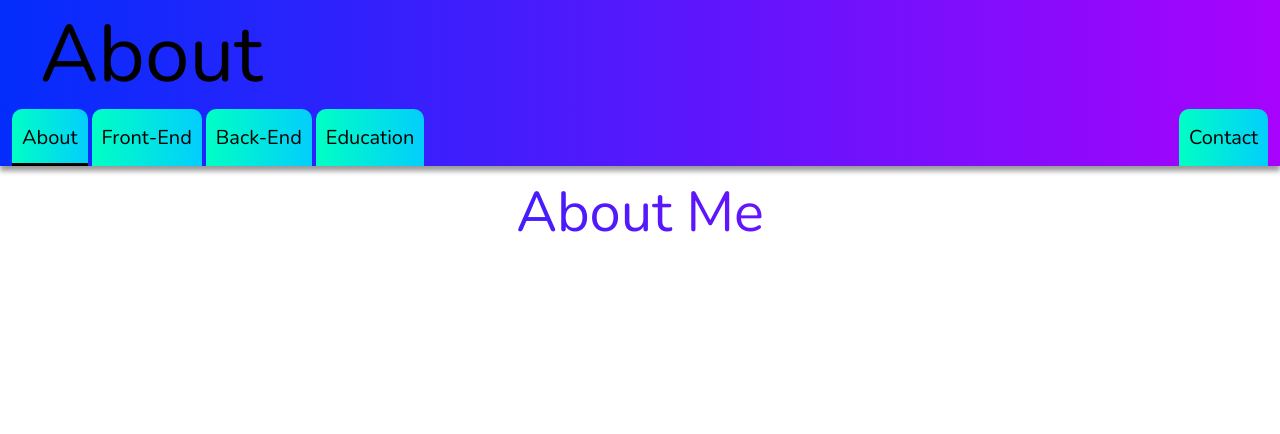
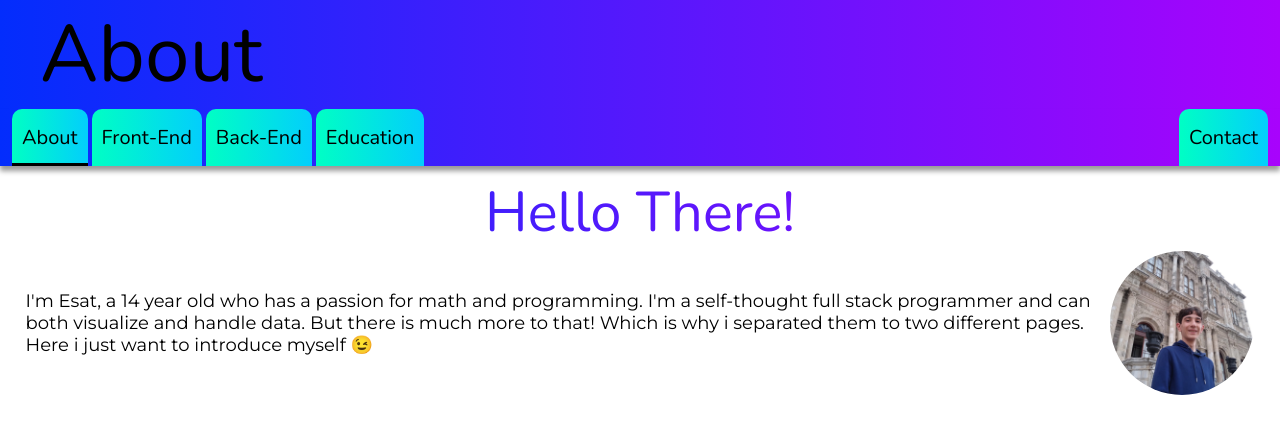
Before and after one commit to Esat-Karakaya/esat-karakaya.github.io, a React (Vite) app: page / in a window 1280 px wide. Shown: the top 434 px of the page. Built offline with nearby package versions, Linux system fonts and the light colour scheme.

Commit message:
first paragraph done

```diff
--- a/index.html
+++ b/index.html
@@ -5,7 +5,7 @@
     <link rel="shortcut icon" href="/favicon.svg" type="image/svg+xml" />
     <link rel="preconnect" href="https://fonts.googleapis.com">
     <link rel="preconnect" href="https://fonts.gstatic.com" crossorigin>
-    <link href="https://fonts.googleapis.com/css2?family=Manrope&family=Nunito&display=swap" rel="stylesheet">
+    <link href="https://fonts.googleapis.com/css2?family=Nunito&family=Montserrat&display=swap" rel="stylesheet">
     <meta name="viewport" content="width=device-width, initial-scale=1.0" />
     <title>Esat Karakaya</title>
   </head>
--- a/src/components/pageContainer/pageContainer.jsx
+++ b/src/components/pageContainer/pageContainer.jsx
@@ -2,7 +2,7 @@ import BackEnd from "../pages/Back-End";
 import FrontEnd from "../pages/Front-End";
 import About from "../pages/About";
 import Education from "../pages/Education";
-import "./pageStyle.css";
+import "../pages/pageStyles.css";
 import { useEffect } from "react";
 import { useAtom } from "jotai";
 import { pageAtom } from "../../jotai/atoms";
--- a/src/components/pages/About.jsx
+++ b/src/components/pages/About.jsx
@@ -1,7 +1,11 @@
 const About=()=>{
     return(
         <div id="page0" className="page">
-            <h2>About Me</h2>
+            <h2>Hello There!</h2>
+            <section>
+                <p>I'm Esat, a 14 year old who has a passion for math and programming. I'm a self-thought full stack programmer and can both visualize and handle data. But there is much more to that! Which is why i separated them to two different pages. Here i just want to introduce myself 😉</p>
+                <img className="exampleImg" src="../../public/me.jpeg"/>
+            </section>
         </div>
     )
 }
--- a/src/components/pageContainer/pageStyle.css
+++ b/src/components/pages/pageStyles.css
@@ -6,7 +6,9 @@
 
 /*Page Basic Styles*/
 .page{
+    box-sizing: border-box;
 	min-width: 100vw;
+    padding:0 2vw;
 }
 h2{
 	background: var(--nav-backround);
@@ -19,7 +21,17 @@ h2{
 	font-weight: 500;
 	text-align: center;
 }
+section{
+	display: flex;
+	align-items: center;
+}
 p{
 	text-align: left;
-	font-family: 'Varela Round', sans-serif;
+	font-family: 'Montserrat', sans-serif;
 }
+.exampleImg{
+	object-fit: cover;
+	width: 8em;
+	height: 8em;
+	border-radius: 50%;
+}
```
Also changed, not shown: public/me.jpeg (added).
